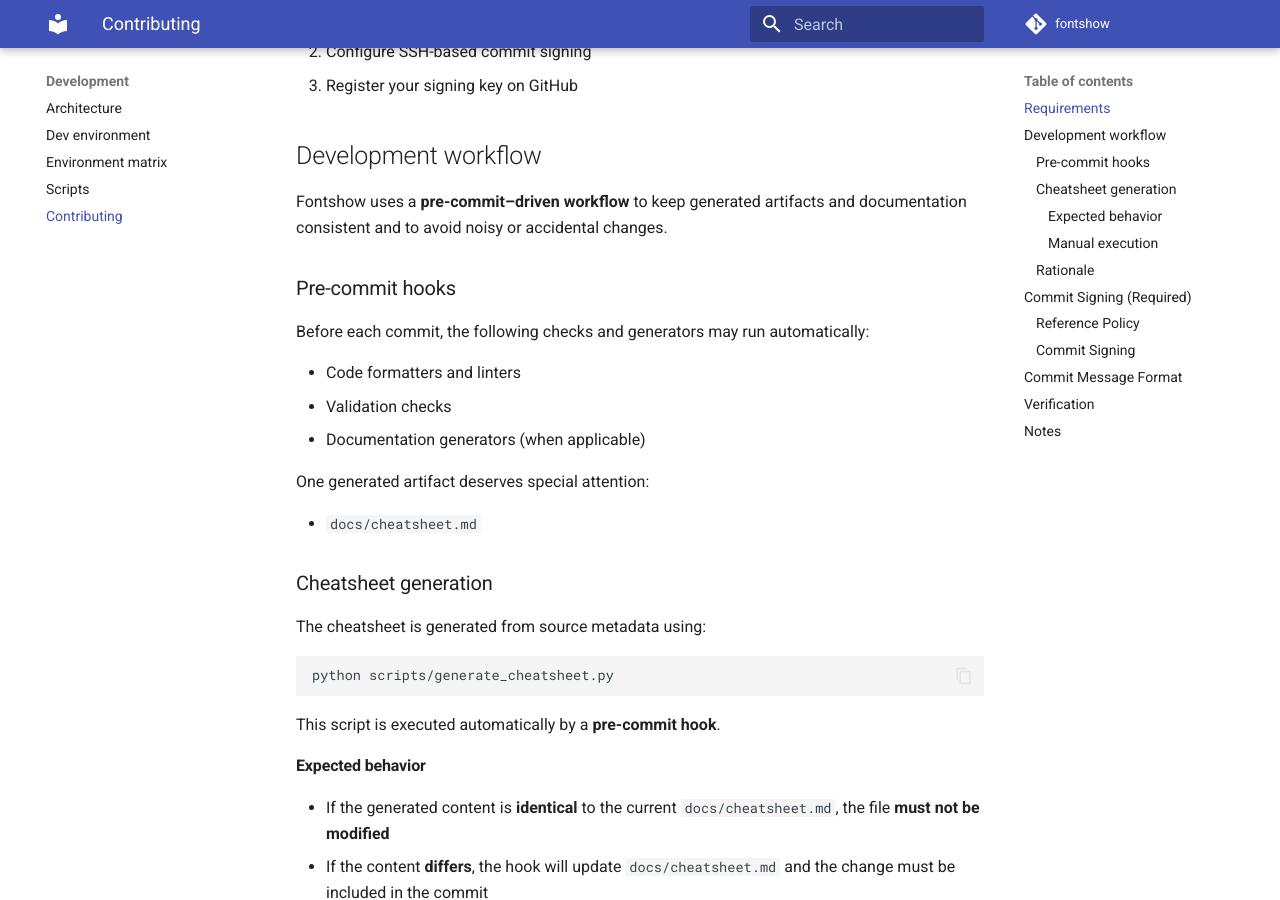
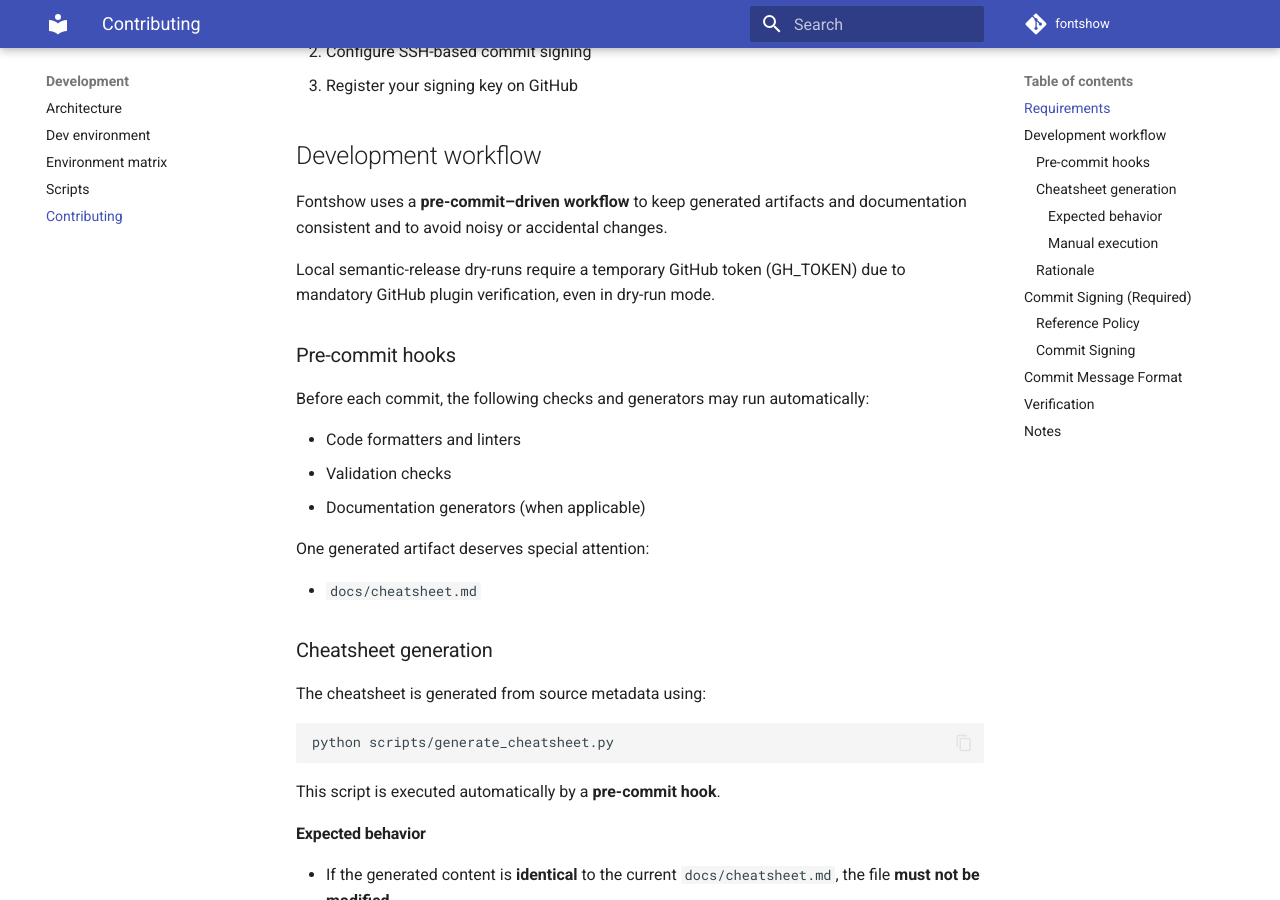
Before and after one commit to marco0560/Fontshow, an MkDocs documentation site: the page built from docs/CONTRIBUTING.md, in a window 1280 px wide and 900 px high, scrolled down 489 px. Built offline with MkDocs 1.6.1 and Material for MkDocs 9.7.7, drawn with Linux system fonts in a browser that asks for light colours; comment, search, counter and statistics services are not loaded.

Commit message:
chore(dev): consolidate local dev workflow and release preview tooling
- make git hooks cross-environment safe
- add local semantic-release dry-run script
- integrate Node-based release preview tooling
- document hooks and local release workflow
- align pre-commit and commit message tooling

````diff
--- a/.pre-commit-config.yaml
+++ b/.pre-commit-config.yaml
@@ -6,10 +6,11 @@
         language_version: python3
 
   - repo: https://github.com/astral-sh/ruff-pre-commit
-    rev: v0.3.4
+    rev: v0.3.5
     hooks:
       - id: ruff
         args: [--fix]
+      - id: ruff-format
 
   - repo: https://github.com/pre-commit/pre-commit-hooks
     rev: v4.6.0
--- /dev/null
+++ b/commitlint.config.cjs
@@ -0,0 +1,3 @@
+module.exports = {
+  extends: ["@commitlint/config-conventional"],
+};
--- a/docs/CONTRIBUTING.md
+++ b/docs/CONTRIBUTING.md
@@ -20,6 +20,9 @@
 
 Fontshow uses a **pre-commit–driven workflow** to keep generated artifacts
 and documentation consistent and to avoid noisy or accidental changes.
+
+Local semantic-release dry-runs require a temporary GitHub token
+(GH_TOKEN) due to mandatory GitHub plugin verification, even in dry-run mode.
 
 ### Pre-commit hooks
 
@@ -97,7 +100,7 @@
 
 Commits must be signed using SSH:
 
-```
+```bash
 git config --global gpg.format ssh
 git config --global commit.gpgsign true
 git config --global user.signingkey ~/.ssh/<SIGNING_KEY>.pub
@@ -109,13 +112,13 @@
 
 This project follows a conventional commit format:
 
-```
+```txt
 <type>(<scope>): <summary>
 ```
 
 Examples:
 
-```
+```txt
 feat(core): add inventory validation
 fix(catalog): escape LaTeX special characters
 docs(docs): update security policy
````
Also changed, not shown: package.json (added, +35 -0 lines), 3 other files.
